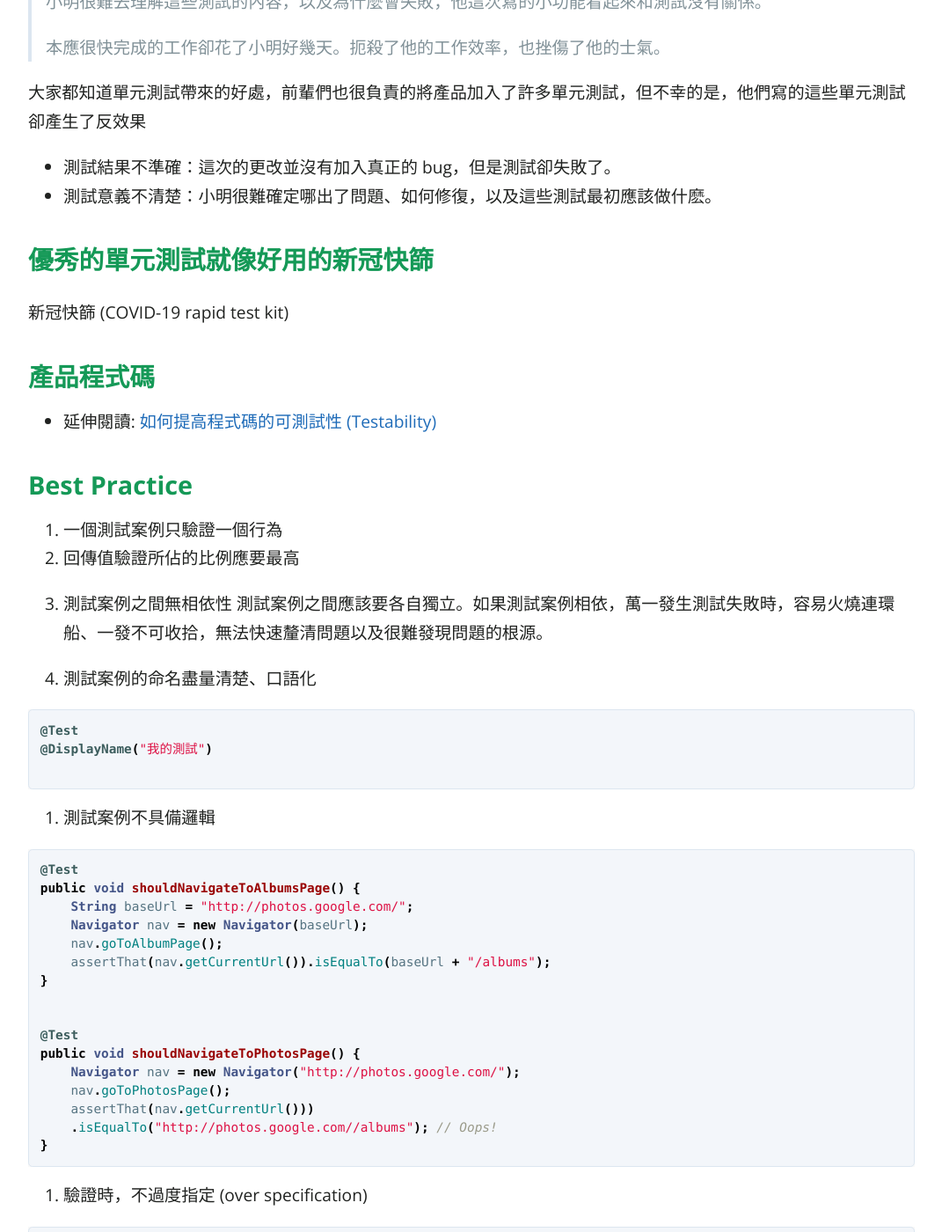
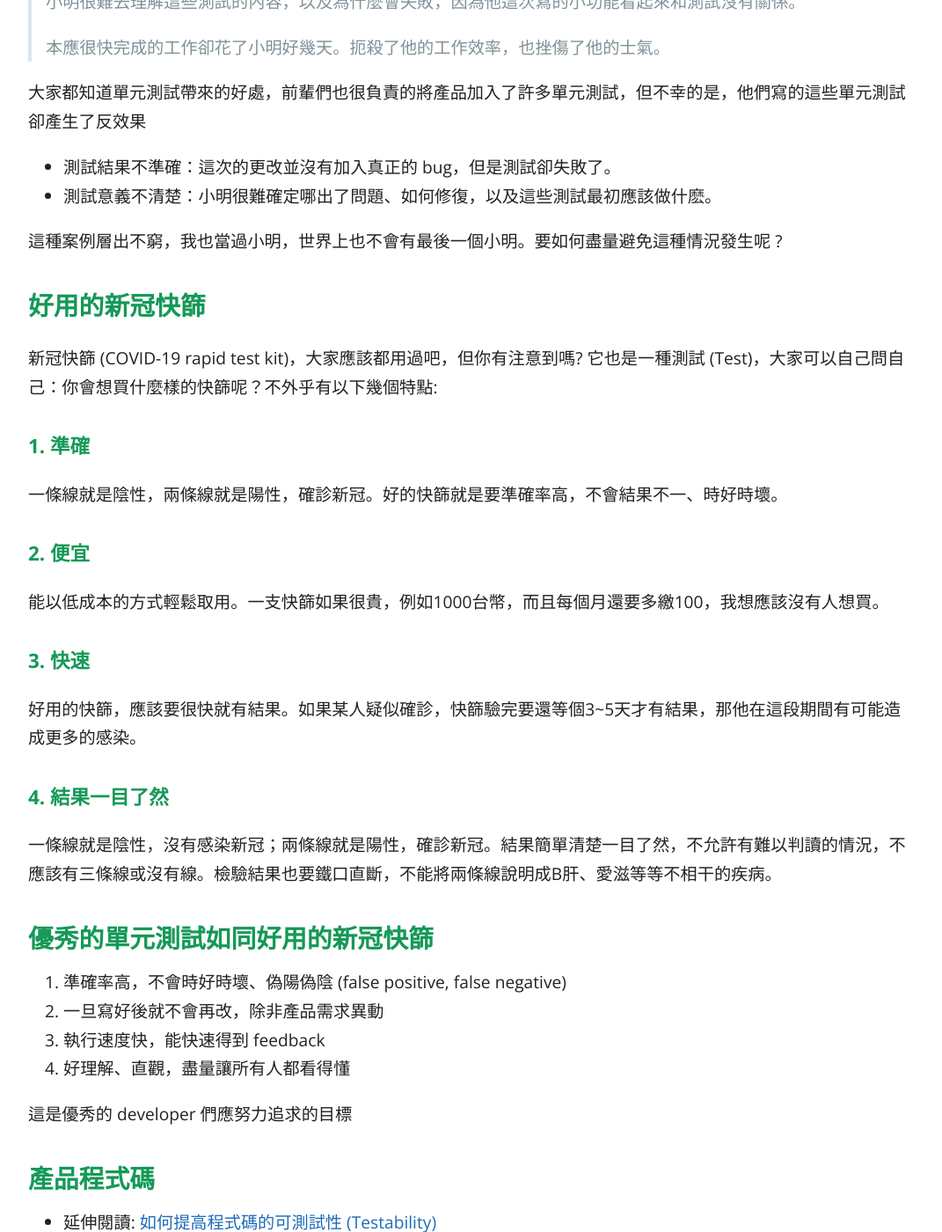
Before and after one commit to KaiSheng714/KaiSheng714.github.io, a Jekyll site: the page built from _posts/2022-09-19-good-unit-test.md, in a window 1280 px wide and 1400 px high, scrolled down 1274 px. Shown: the whole window at 88% size, without its empty margins (104-1175 px from the left). Built offline with Jekyll 4.4.1, drawn with Linux system fonts in a browser that asks for light colours; comment, search, counter and statistics services are not loaded; some of the changed text lies outside the part shown.

Commit message:
good-unit-test

```diff
--- a/_posts/2022-09-19-good-unit-test.md
+++ b/_posts/2022-09-19-good-unit-test.md
@@ -7,7 +7,7 @@ categories: [Design]
 image: /assets/image/good-unit-test.png
 ---
 
-單元測試已是軟體工程師必備的技能，但在我的工作經驗中，看過許多新進同仁寫的單元測試，看起來好像有那麼一回事，但實際上好像又沒測到重點，而且還很容易測試失敗。如果這樣的測試持續增長，單元測試不僅沒有帶來好處，反而使專案更不穩健，優秀的軟體開發者不可不知如何寫出優秀的單元測試。有趣的是，單元測試和新冠快篩有異曲同工之妙。
+單元測試已是軟體工程師必備的技能，但在我的工作經驗中，曾看過許多新進同仁寫的單元測試，看起來好像有那麼一回事，但實際上好像又沒測到重點，而且還很容易測試失敗。如果這樣的測試持續增長，單元測試不僅沒有帶來好處，反而使專案更不穩健，優秀的軟體開發者應知道如何寫出優秀的單元測試。有趣的是，優秀的單元測試和新冠快篩居然有異曲同工之妙。
 
  ![good-unit-test](/assets/image/good-unit-test.png?style=center)
 
@@ -18,7 +18,7 @@ image: /assets/image/good-unit-test.png
 >
 > 但是當他完成後，自動測試系統卻回報了大量的測試失敗。
 >
-> 小明很難去理解這些測試的內容，以及為什麼會失敗，他這次寫的小功能看起來和測試沒有關係。
+> 小明很難去理解這些測試的內容，以及為什麼會失敗，因為他這次寫的小功能看起來和測試沒有關係。
 >
 > 本應很快完成的工作卻花了小明好幾天。扼殺了他的工作效率，也挫傷了他的士氣。
 >
@@ -27,8 +27,30 @@ image: /assets/image/good-unit-test.png
 - 測試結果不準確：這次的更改並沒有加入真正的 bug，但是測試卻失敗了。
 - 測試意義不清楚：小明很難確定哪出了問題、如何修復，以及這些測試最初應該做什麽。
 
-## **優秀的單元測試就像好用的新冠快篩**
-新冠快篩 (COVID-19 rapid test kit)
+這種案例層出不窮，我也當過小明，世界上也不會有最後一個小明。要如何盡量避免這種情況發生呢 ?
+
+## **好用的新冠快篩**
+新冠快篩 (COVID-19 rapid test kit)，大家應該都用過吧，但你有注意到嗎? 它也是一種測試 (Test)，大家可以自己問自己：你會想買什麼樣的快篩呢？不外乎有以下幾個特點:
+
+### **1. 準確**
+一條線就是陰性，兩條線就是陽性，確診新冠。好的快篩就是要準確率高，不會結果不一、時好時壞。
+### **2. 便宜**
+能以低成本的方式輕鬆取用。一支快篩如果很貴，例如1000台幣，而且每個月還要多繳100，我想應該沒有人想買。
+
+### **3. 快速**
+好用的快篩，應該要很快就有結果。如果某人疑似確診，快篩驗完要還等個3~5天才有結果，那他在這段期間有可能造成更多的感染。
+
+### **4. 結果一目了然**
+一條線就是陰性，沒有感染新冠；兩條線就是陽性，確診新冠。結果簡單清楚一目了然，不允許有難以判讀的情況，不應該有三條線或沒有線。檢驗結果也要鐵口直斷，不能將兩條線說明成B肝、愛滋等等不相干的疾病。
+
+
+## **優秀的單元測試如同好用的新冠快篩**
+1.  準確率高，不會時好時壞、偽陽偽陰 (false positive, false negative)
+2.  一旦寫好後就不會再改，除非產品需求異動
+3.  執行速度快，能快速得到 feedback
+4.  好理解、直觀，盡量讓所有人都看得懂
+
+這是優秀的 developer 們應努力追求的目標
 
 
 ## **產品程式碼**
```
